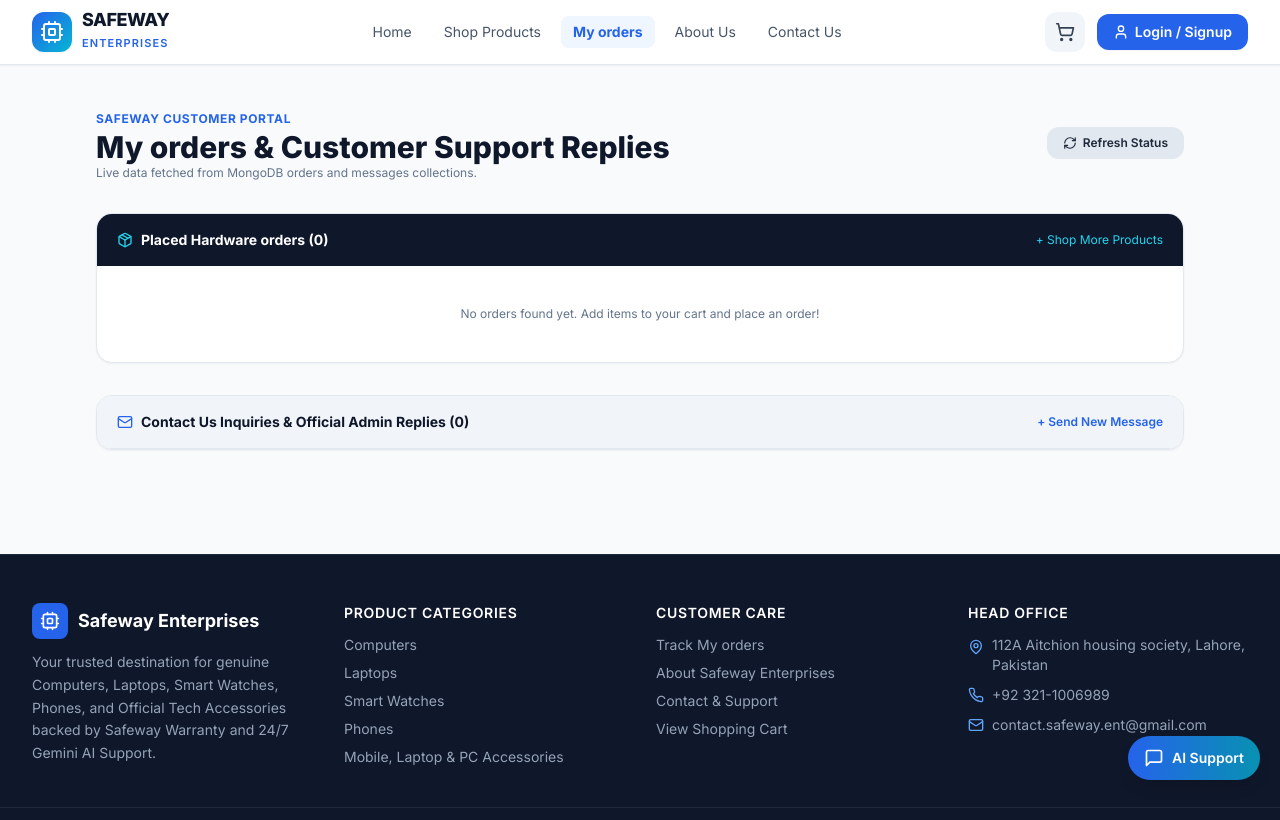
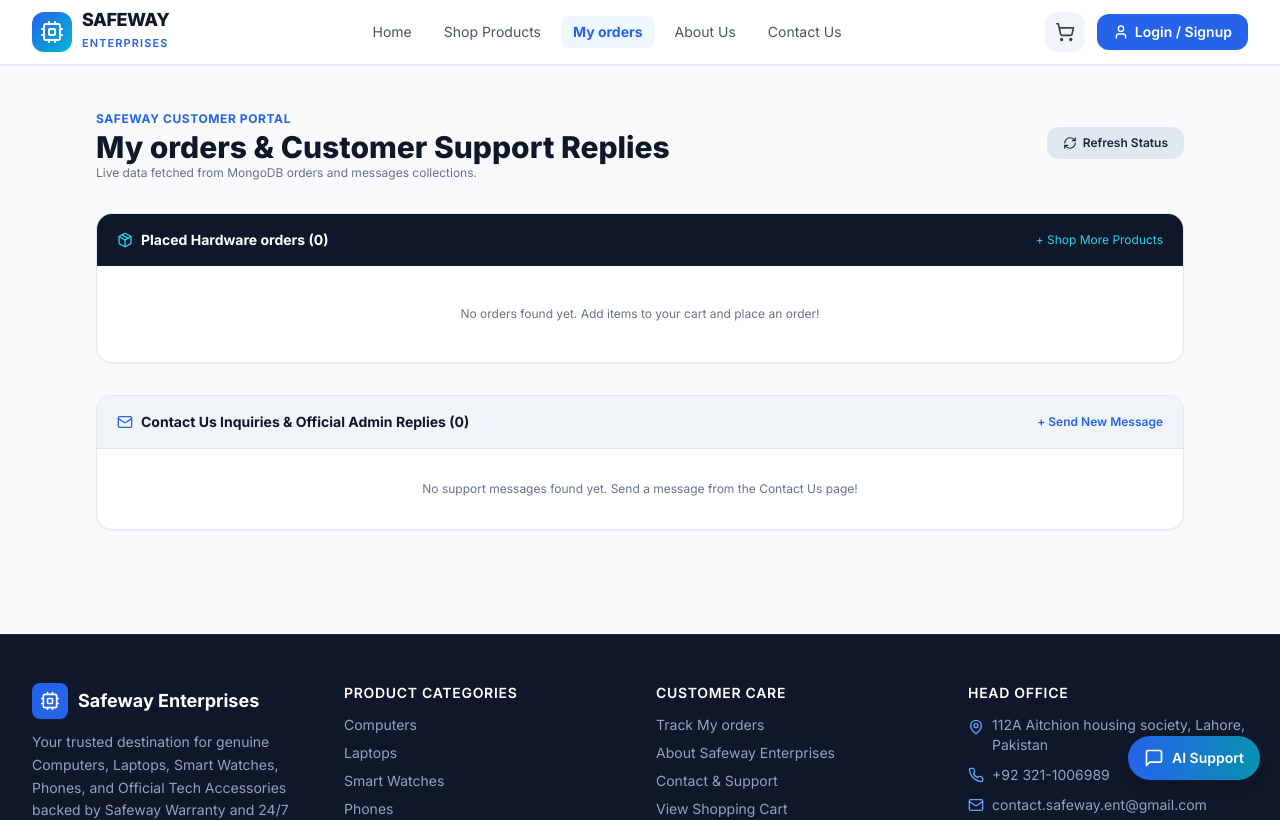
Before and after one commit to faizannaeem56/safeway-Enterprises-FYP, a React (Vite) app in the folder frontend/: page /orders in a window 1280 px wide. Shown: the top 820 px of the page. Built offline with nearby package versions, Linux system fonts and the light colour scheme.

Commit message:
Added fallback message check in MyOrders portal

```diff
--- a/frontend/src/pages/MyOrders.jsx
+++ b/frontend/src/pages/MyOrders.jsx
@@ -9,10 +9,10 @@
 import React, { useState, useEffect } from 'react';
 import { Link } from 'react-router-dom';
 import { Package, Mail, RefreshCw } from 'lucide-react';
-import { useAuth } from '../context/AuthContext'; // <-- Navbar ki tarah AuthContext import kar liya
+import { useAuth } from '../context/AuthContext';
 
 export default function Myorders() {
-  const { user } = useAuth(); // <-- Direct AuthContext se logged-in user nikal liya
+  const { user } = useAuth();
   const [orders, setorders] = useState([]);
   const [messages, setMessages] = useState([]);
   const [loading, setLoading] = useState(true);
@@ -20,10 +20,8 @@
   const fetchCustomerData = async () => {
     setLoading(true);
     try {
-      // User email nikalne ka sab se secure aur authentic tareeqa
       let userEmail = user?.email || '';
 
-      // Agar AuthContext se foran email na mile, toh localStorage ke saare possible keys check kar lo
       if (!userEmail) {
         const userInfoStr = localStorage.getItem('userInfo') || localStorage.getItem('user') || localStorage.getItem('customerInfo');
         if (userInfoStr) {
@@ -32,7 +30,7 @@
         }
       }
 
-      console.log("Verified User Email for Orders:", userEmail);
+      console.log("Fetching customer portal data for email:", userEmail);
 
       if (!userEmail) {
         setorders([]);
@@ -41,7 +39,6 @@
         return;
       }
 
-      // Backend ko email bhejne ke liye Headers aur Query dono use kar rahe hain
       const config = {
         headers: {
           'Content-Type': 'application/json',
@@ -59,8 +56,17 @@
       const ordData = await ordRes.json();
       const msgData = await msgRes.json();
 
+      console.log("Fetched Orders:", ordData);
+      console.log("Fetched Messages:", msgData); // Console mein check karne ke liye ke messages aaye ya nahi
+
       if (Array.isArray(ordData)) setorders(ordData);
-      if (Array.isArray(msgData)) setMessages(msgData);
+
+      // Yahan hum ensure kar rahe hain ke agar array aaye toh state set ho jaye
+      if (Array.isArray(msgData)) {
+        setMessages(msgData);
+      } else {
+        setMessages([]);
+      }
     } catch (err) {
       console.error('Error loading orders/messages:', err);
     } finally {
@@ -68,7 +74,6 @@
     }
   };
 
-  // Jab bhi user state change ho ya page load ho, data fetch ho jaye
   useEffect(() => {
     fetchCustomerData();
   }, [user]);
@@ -189,6 +194,11 @@
           </Link>
         </div>
 
+        {messages.length === 0 ? (
+          <div className="p-8 text-center text-xs text-slate-500">
+            No support messages found yet. Send a message from the Contact Us page!
+          </div>
+        ) : (
           <div className="divide-y divide-slate-100">
             {messages.map((msg) => (
               <div key={msg._id} className="p-5 text-xs space-y-2">
@@ -208,7 +218,7 @@
                         : 'bg-amber-100 text-amber-800'
                     }`}
                   >
-                  {msg.status}
+                    {msg.status || 'Unread'}
                   </span>
                 </div>
                 <p className="text-slate-600">{msg.message}</p>
@@ -220,6 +230,7 @@
               </div>
             ))}
           </div>
+        )}
       </div>
     </div>
   );
```
Lines whose indentation alone changed are shown as unchanged.
